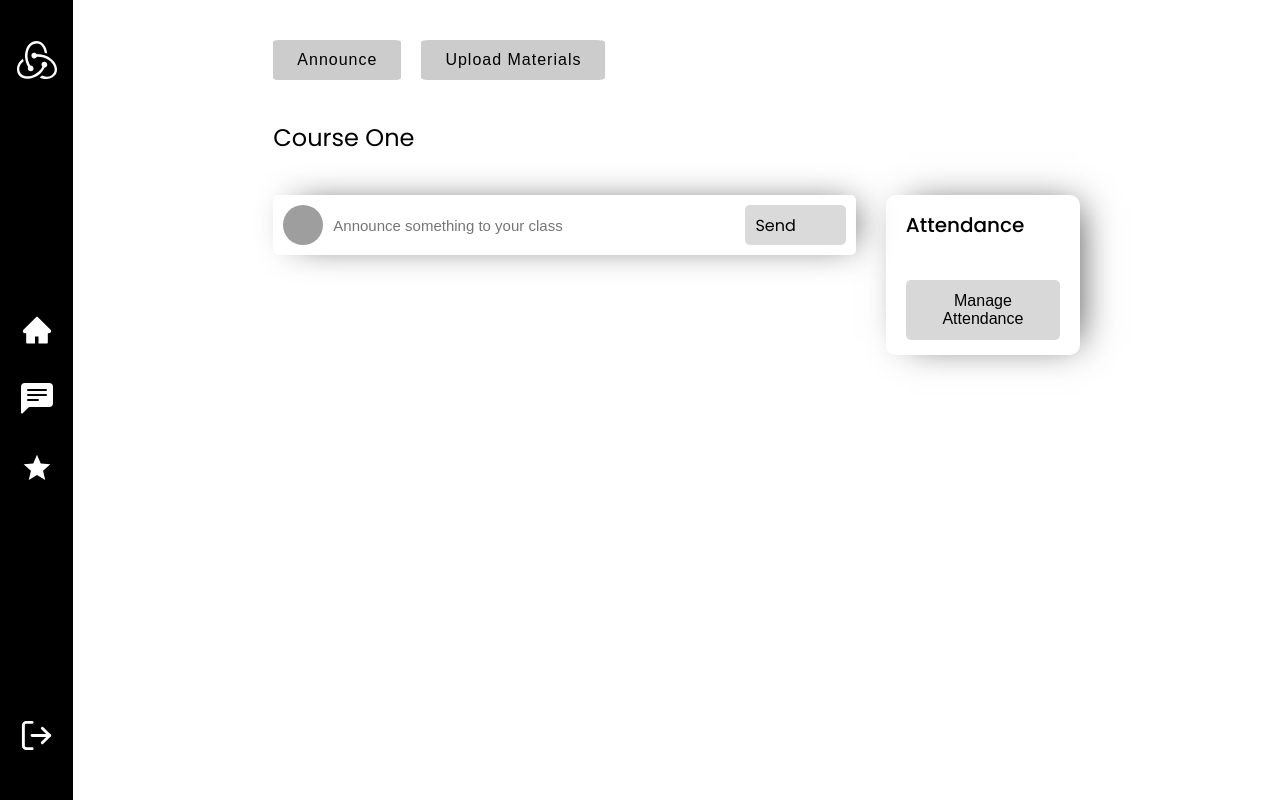
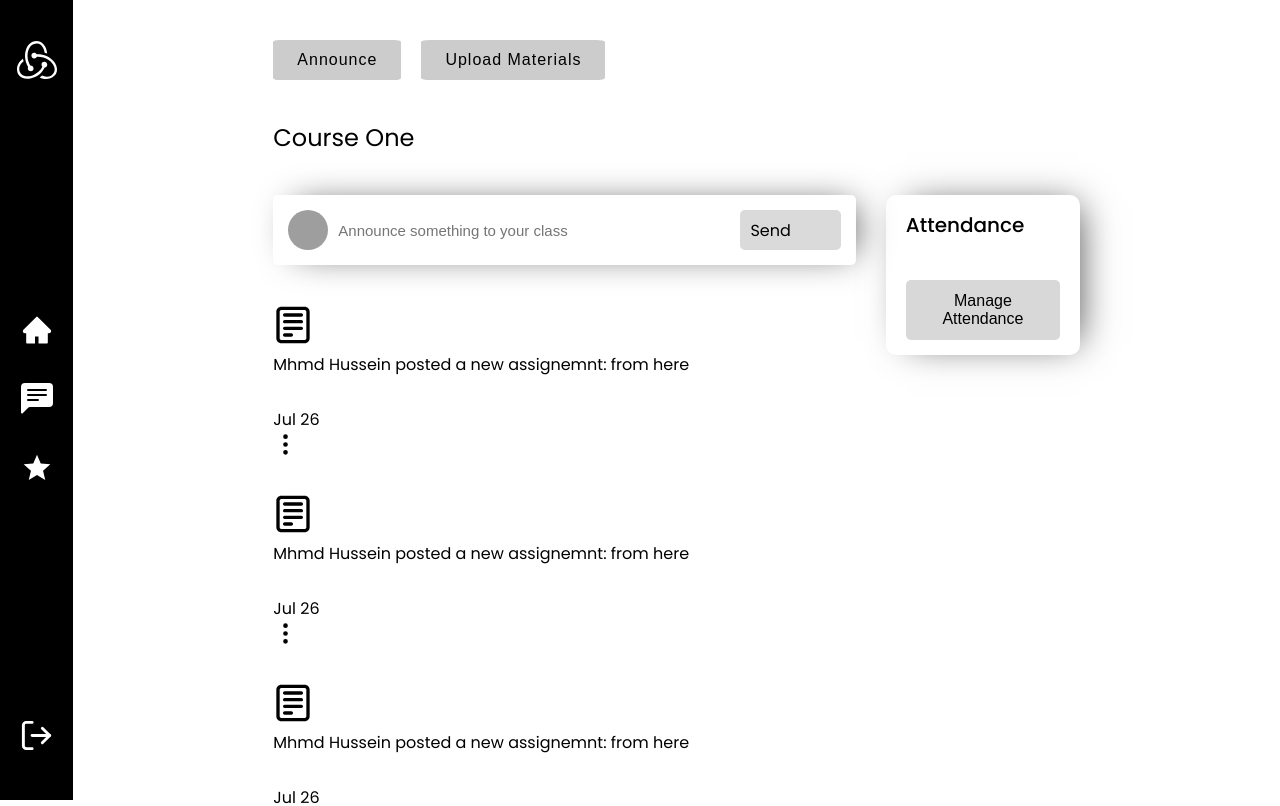
Before and after one commit to Hu-zk/E-Learning-System, a React (Create React App) app in the folder e-learning-frontend/: page /teacher/course/1 in a window 1280 px wide. Shown: the top 806 px of the page. Built offline with nearby package versions, Linux system fonts and the light colour scheme; grey boxes are pictures that could not be loaded; some icons are missing.

Commit message:
created the structure of the material component

```diff
--- a/e-learning-frontend/src/components/Teacher/Announcement/style.css
+++ b/e-learning-frontend/src/components/Teacher/Announcement/style.css
@@ -1,7 +1,7 @@
 .announcement {
     display: flex;
     gap: 10px;
-    padding: 10px;
+    padding: 15px;
     -webkit-box-shadow: 10px -1px 36px -12px rgba(0,0,0,0.75);
     -moz-box-shadow: 10px -1px 36px -12px rgba(0,0,0,0.75);
     box-shadow: 10px -1px 36px -12px rgba(0,0,0,0.75);
--- /dev/null
+++ b/e-learning-frontend/src/components/Teacher/Material/Material.jsx
@@ -0,0 +1,22 @@
+import "./style.css"
+import { BsThreeDotsVertical } from "react-icons/bs"
+import { CgNotes } from "react-icons/cg"
+
+const Material = () => {
+    return (
+        <div className="material">
+            <div className="left-material">
+                <CgNotes size={40} />
+                <div className="content">
+                    <div className="title">Mhmd Hussein posted a new assignemnt: from here</div>
+                    <p>Jul 26</p>
+                </div>
+            </div>
+            <div className="right-material">
+                <BsThreeDotsVertical size={25} />
+            </div>
+        </div>
+    )
+}
+
+export default Material
--- a/e-learning-frontend/src/pages/Teacher/Course/Course.jsx
+++ b/e-learning-frontend/src/pages/Teacher/Course/Course.jsx
@@ -1,4 +1,5 @@
 import Announcement from "../../../components/Teacher/Announcement/Announcement";
+import Material from "../../../components/Teacher/Material/Material";
 import "./style.css"
 
 const Course = () => {
@@ -15,9 +16,12 @@ const Course = () => {
             <div className="course-name">Course One</div>
             <div className="stream">
                 <div className="left-stream">
-                    <Announcement />
+                    <Announcement/>
                     <div className="content">
-
+                        <Material/>
+                        <Material/>
+                        <Material/>
+                        <Material/>
                     </div>
                 </div>
                 <div className="right-stream">
--- a/e-learning-frontend/src/pages/Teacher/Course/style.css
+++ b/e-learning-frontend/src/pages/Teacher/Course/style.css
@@ -35,6 +35,15 @@
 
 .teacher-course-page .stream .left-stream {
     flex: 9;
+    display: flex;
+    flex-direction: column;
+    gap: 40px;
+}
+
+.teacher-course-page .stream .left-stream .content {
+    display: flex;
+    flex-direction: column;
+    gap: 30px;
 }
 
 .teacher-course-page .stream .right-stream {
--- a/e-learning-frontend/src/styles/index.css
+++ b/e-learning-frontend/src/styles/index.css
@@ -17,3 +17,7 @@ a {
 li {
   list-style: none;
 }
+
+button {
+  cursor: pointer;
+}
```
Also changed, not shown: e-learning-frontend/src/components/Teacher/Material/style.css (added).
